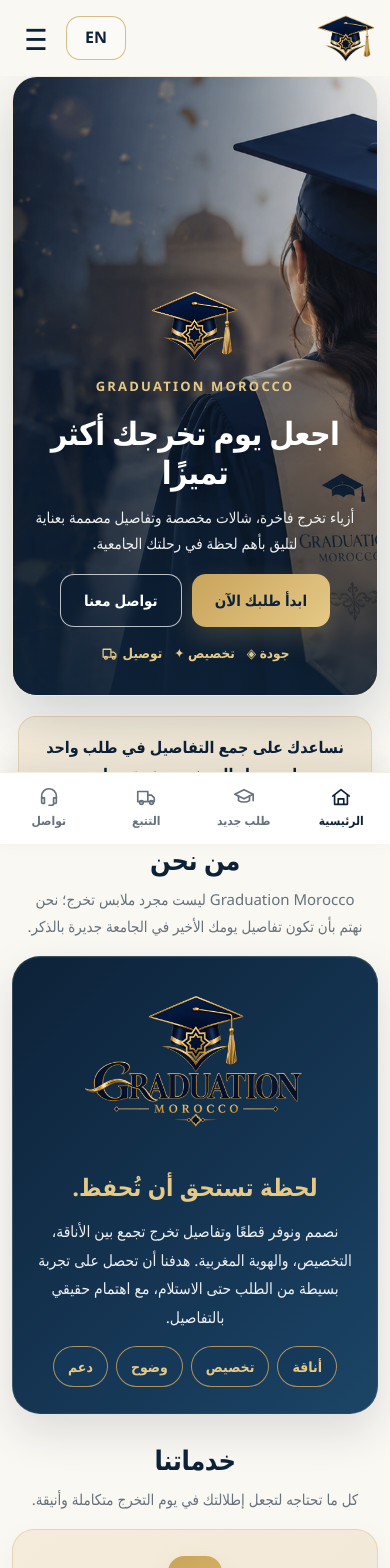
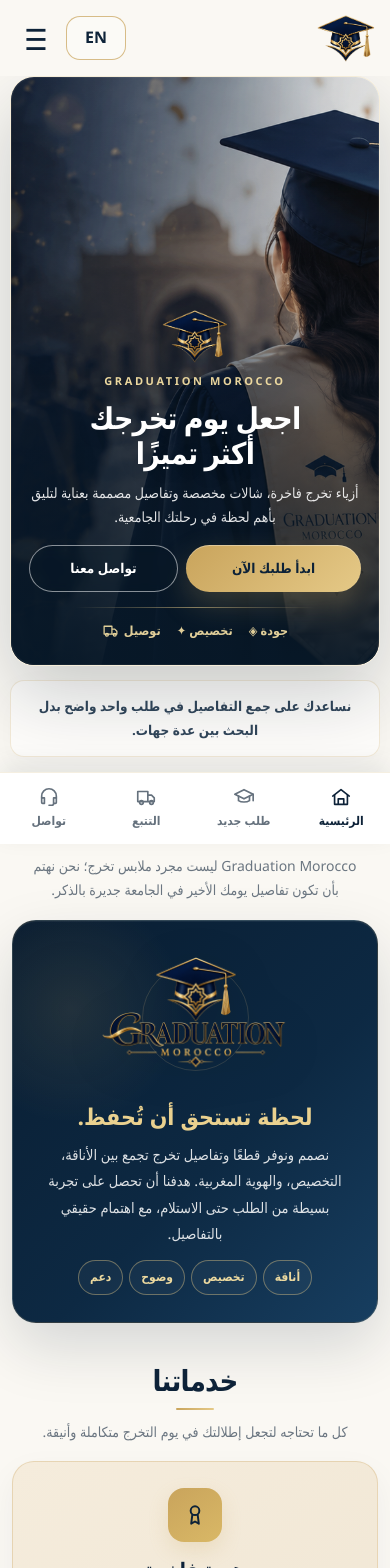
Before and after one commit to azar-pro/graduation_morocco_web, a Next.js app: page / in a window 390 px wide. Shown: the top 1568 px of the page. Built offline with nearby package versions, Linux system fonts and the light colour scheme; no server answers.

Commit message:
Refine homepage hero and opening section visual polish

```diff
--- a/app/globals.css
+++ b/app/globals.css
@@ -191,3 +191,320 @@
   .appWhy h2,.appCta h2{font-size:26px}
   .appWhy p,.appCta p{font-size:15.5px}
 }
+
+
+/* Premium visual refinement — Hero + opening section */
+.appHome{
+  --premium-ink:#0a1c2f;
+  --premium-gold:#c8a052;
+  --premium-gold-soft:#ecd89f;
+  --premium-paper:#fbf8f1;
+}
+.appHero{
+  height:clamp(560px,68vh,720px);
+  margin:0 22px;
+  border-radius:34px;
+  border-color:rgba(229,201,135,.24);
+  box-shadow:0 28px 74px rgba(8,25,42,.20),0 1px 0 rgba(255,255,255,.24) inset;
+}
+.appHero:after{
+  content:"";
+  position:absolute;
+  inset:0;
+  pointer-events:none;
+  border-radius:inherit;
+  box-shadow:inset 0 0 0 1px rgba(255,255,255,.055);
+}
+.appHeroImage{
+  filter:saturate(.9) contrast(1.03);
+  transform:scale(1.008);
+}
+.appHeroOverlay{
+  background:
+    radial-gradient(circle at 23% 39%,rgba(201,164,92,.10),transparent 33%),
+    linear-gradient(90deg,rgba(7,24,40,.92) 0%,rgba(10,31,50,.82) 32%,rgba(13,34,56,.46) 55%,rgba(13,34,56,.08) 76%,rgba(13,34,56,0) 100%);
+}
+.appHeroCopy{
+  width:min(58%,760px);
+  padding:32px 58px 36px;
+}
+.appHeroMark{
+  width:122px;
+  height:122px;
+  filter:drop-shadow(0 12px 22px rgba(0,0,0,.16));
+}
+.appHeroBrand{
+  margin:2px 0 14px;
+  color:var(--premium-gold-soft);
+  font-size:13px;
+  letter-spacing:3.2px;
+}
+.appHeroCopy h1{
+  max-width:680px;
+  font-size:clamp(42px,4.1vw,60px);
+  line-height:1.14;
+  letter-spacing:-.025em;
+  text-wrap:balance;
+}
+.appHeroSubtitle{
+  max-width:620px;
+  margin-top:16px;
+  font-size:17px;
+  line-height:1.9;
+  color:rgba(255,255,255,.88);
+}
+.appHeroActions{
+  margin-top:24px;
+  gap:12px;
+}
+.appPrimaryButton,.appOutlineLight{
+  min-height:52px;
+  border-radius:999px;
+  padding-inline:27px;
+}
+.appPrimaryButton{
+  box-shadow:0 12px 30px rgba(201,164,92,.25),inset 0 1px 0 rgba(255,255,255,.35);
+}
+.appOutlineLight{
+  border-color:rgba(255,255,255,.52);
+  background:rgba(7,24,40,.22);
+}
+.appHeroBenefits{
+  position:relative;
+  margin-top:22px;
+  padding-top:17px;
+  gap:26px;
+  color:rgba(236,216,159,.95);
+  font-size:14px;
+}
+.appHeroBenefits:before{
+  content:"";
+  position:absolute;
+  top:0;
+  left:50%;
+  width:min(360px,72%);
+  height:1px;
+  transform:translateX(-50%);
+  background:linear-gradient(90deg,transparent,rgba(229,201,135,.55),transparent);
+}
+
+.appTrust{
+  max-width:1040px;
+  margin:22px auto 2px;
+  padding:18px 28px;
+  background:rgba(255,255,255,.60);
+  border-color:rgba(201,164,92,.22);
+  border-radius:16px;
+  box-shadow:0 12px 36px rgba(13,34,56,.035);
+  color:#31465a;
+  font-size:15px;
+  font-weight:650;
+}
+.appSectionTitle{
+  padding-top:56px;
+}
+.appSectionTitle h2{
+  font-size:clamp(31px,3vw,40px);
+  letter-spacing:-.025em;
+}
+.appSectionTitle h2:after{
+  content:"";
+  display:block;
+  width:38px;
+  height:2px;
+  margin:12px auto 0;
+  border-radius:999px;
+  background:linear-gradient(90deg,var(--gold),var(--gold-light));
+}
+.appSectionTitle p{
+  max-width:760px;
+  margin-top:12px;
+  color:#6b7681;
+}
+.appAboutCard{
+  max-width:1180px;
+  margin-inline:auto;
+  min-height:340px;
+  padding:46px 58px;
+  border-radius:30px;
+  background:
+    radial-gradient(circle at 16% 22%,rgba(201,164,92,.12),transparent 26%),
+    linear-gradient(135deg,#091d31 0%,#0d2943 58%,#173e60 100%);
+  box-shadow:0 24px 60px rgba(10,29,48,.15),inset 0 1px 0 rgba(255,255,255,.05);
+}
+.appAboutLogo{
+  position:relative;
+}
+.appAboutLogo:after{
+  content:"";
+  position:absolute;
+  width:150px;
+  height:150px;
+  border:1px solid rgba(229,201,135,.16);
+  border-radius:50%;
+}
+.appAboutLogo img{
+  position:relative;
+  z-index:1;
+  width:320px;
+  filter:drop-shadow(0 12px 24px rgba(0,0,0,.13));
+}
+.appAboutCopy h3{
+  font-size:32px;
+  color:#ead18f;
+}
+.appAboutCopy p{
+  max-width:620px;
+  margin-inline:auto;
+  color:rgba(255,255,255,.86);
+}
+.appPills{
+  margin-top:18px;
+}
+.appPills span{
+  padding:7px 14px;
+  background:rgba(255,255,255,.035);
+  border-color:rgba(229,201,135,.42);
+  color:#ecd99f;
+  font-size:13px;
+}
+
+@media(max-width:900px){
+  .appHero{
+    height:660px;
+    margin:0 12px;
+    border-radius:28px;
+  }
+  .appHeroOverlay{
+    background:
+      linear-gradient(180deg,rgba(8,25,42,.03) 0%,rgba(8,25,42,.10) 32%,rgba(8,25,42,.50) 58%,rgba(7,24,40,.94) 100%);
+  }
+  .appHeroCopy{
+    width:100%;
+    padding:28px 28px 34px;
+  }
+  .appHeroMark{
+    width:82px;
+    height:82px;
+  }
+  .appHeroCopy h1{
+    font-size:clamp(34px,6vw,44px);
+    max-width:620px;
+  }
+  .appHeroSubtitle{
+    max-width:560px;
+  }
+  .appTrust{
+    margin:18px 12px 0;
+  }
+  .appAboutCard{
+    max-width:none;
+  }
+}
+
+@media(max-width:620px){
+  .appHero{
+    height:590px;
+    margin:0 10px;
+    border-radius:24px;
+  }
+  .appHeroImage{
+    object-position:66% center;
+  }
+  .appHeroCopy{
+    padding:20px 18px 24px;
+  }
+  .appHeroMark{
+    width:68px;
+    height:68px;
+  }
+  .appHeroBrand{
+    margin-bottom:9px;
+    font-size:11px;
+    letter-spacing:2.6px;
+  }
+  .appHeroCopy h1{
+    font-size:30px;
+    line-height:1.18;
+  }
+  .appHeroSubtitle{
+    margin-top:10px;
+    max-width:360px;
+    font-size:14px;
+    line-height:1.72;
+  }
+  .appHeroActions{
+    width:min(100%,350px);
+    margin-top:16px;
+    display:grid;
+    grid-template-columns:1.08fr .92fr;
+    gap:8px;
+  }
+  .appPrimaryButton,.appOutlineLight{
+    min-height:46px;
+    padding:11px 14px;
+    font-size:13.5px;
+  }
+  .appHeroBenefits{
+    width:100%;
+    margin-top:15px;
+    padding-top:13px;
+    justify-content:center;
+    gap:10px 16px;
+    font-size:12.5px;
+  }
+  .appTrust{
+    margin:14px 10px 0;
+    padding:14px 18px;
+    border-radius:14px;
+    font-size:13.5px;
+    line-height:1.75;
+  }
+  .appSectionTitle{
+    padding:38px 14px 17px;
+  }
+  .appSectionTitle h2{
+    font-size:29px;
+  }
+  .appSectionTitle h2:after{
+    margin-top:9px;
+  }
+  .appSectionTitle p{
+    margin-top:10px;
+    font-size:14px;
+    line-height:1.75;
+  }
+  .appAboutCard{
+    margin-inline:0;
+    padding:24px 20px 27px;
+    gap:10px;
+    border-radius:24px;
+  }
+  .appAboutLogo{
+    min-height:108px;
+  }
+  .appAboutLogo:after{
+    width:105px;
+    height:105px;
+  }
+  .appAboutLogo img{
+    width:218px;
+    height:126px;
+  }
+  .appAboutCopy h3{
+    font-size:23px;
+  }
+  .appAboutCopy p{
+    margin-top:9px;
+    font-size:14.5px;
+    line-height:1.82;
+  }
+  .appPills{
+    gap:6px;
+    margin-top:14px;
+  }
+  .appPills span{
+    padding:6px 11px;
+    font-size:12px;
+  }
+}
```
